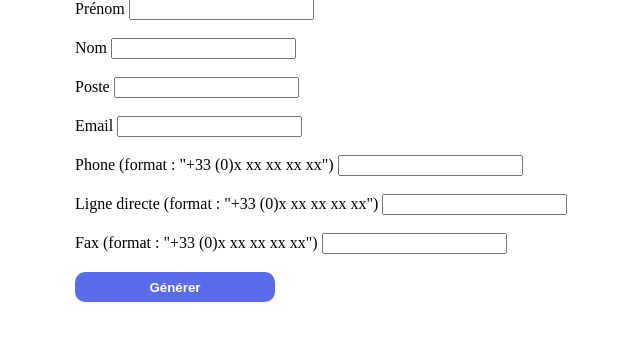
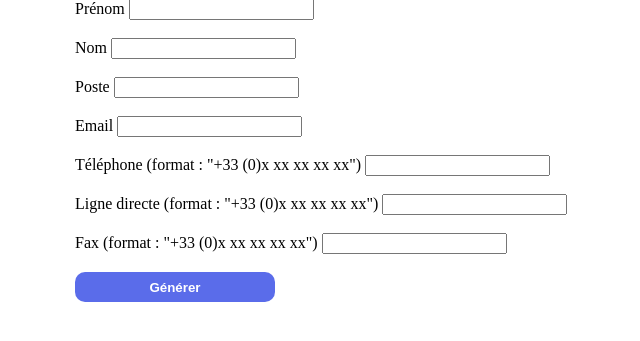
Before and after one commit to MaudFricht/generationSignatureLVDE, a PHP site: page / in a window 1280 px wide. Shown: the part 329-670 px from the top of the page, without its empty margins (5-645 px from the left). Run offline with PHP 8.4, Linux system fonts and the light colour scheme.

Commit message:
:lipstick: add some french

```diff
--- a/index.php
+++ b/index.php
@@ -34,7 +34,7 @@ if (isset($_POST['submitDl']))
     <input name="poste" id="poste" type="text" value="<?php if(isset($_POST['poste'])): echo $_POST['poste']; endif; ?>" /><br /><br />
     <label for="email">Email</label>
     <input name="email" id="email" type="text" value="<?php if(isset($_POST['email'])): echo $_POST['email']; endif; ?>" /><br /><br />
-    <label for="phone">Phone (format : "+33 (0)x xx xx xx xx")</label>
+    <label for="phone">Téléphone (format : "+33 (0)x xx xx xx xx")</label>
     <input name="phone" id="phone" type="text" value="<?php if(isset($_POST['phone'])): echo $_POST['phone']; endif; ?>" /><br /><br />
     <label for="phonedirect">Ligne directe (format : "+33 (0)x xx xx xx xx")</label>
     <input name="phonedirect" id="phonedirect" type="text" value="<?php if(isset($_POST['phonedirect'])): echo $_POST['phone']; endif; ?>" /><br /><br />
```
